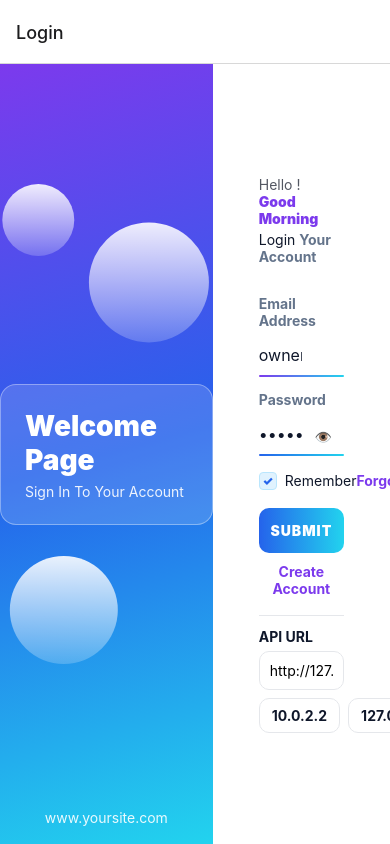
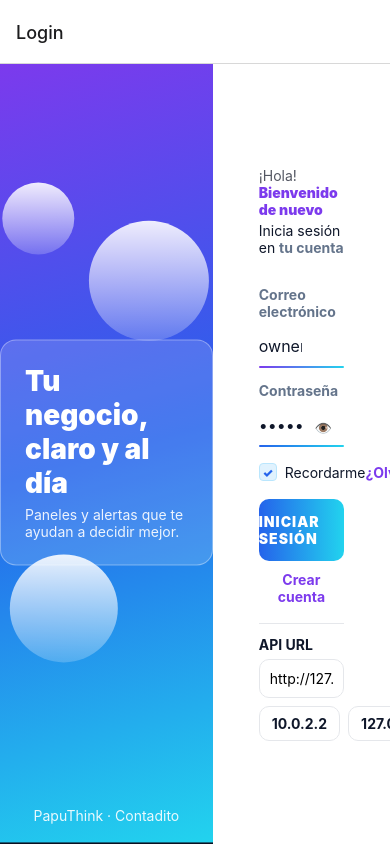
Before and after one commit to Diego23685/contadito-fullstack, a React Native app in the folder frontend/: screen /Login in a window 390 px wide. Built offline with nearby package versions, Linux system fonts and the light colour scheme.

Commit message:
Mejoras de diseño de login

```diff
--- a/frontend/src/screens/LoginScreen.tsx
+++ b/frontend/src/screens/LoginScreen.tsx
@@ -1,11 +1,11 @@
-// src/screens/LoginScreen.tsx — estilo mock (panel welcome + form) usando librerías
+// src/screens/LoginScreen.tsx — estilo mock (panel welcome + form) con rotación de mensajes
 // Librerías usadas:
 //  - expo-linear-gradient (o react-native-linear-gradient)
 //  - react-native-svg
-//  - react-native-vector-icons (opcional)
+//  - (opcional) react-native-vector-icons si luego quieres íconos
 // Mantiene endpoints y navegación.
 
-import React, { useContext, useEffect, useMemo, useState } from 'react';
+import React, { useContext, useEffect, useMemo, useRef, useState } from 'react';
 import {
   View,
   Text,
@@ -20,10 +20,12 @@ import {
   StatusBar,
   KeyboardAvoidingView,
   ScrollView,
+  Animated,
+  Easing,
 } from 'react-native';
 import { LinearGradient } from 'expo-linear-gradient';
+// Si no usas Expo, cambia la import a: import LinearGradient from 'react-native-linear-gradient';
 import Svg, { Defs, LinearGradient as SvgLinearGradient, Stop, Circle } from 'react-native-svg';
-// Si no usas Expo, cambia la import a: import LinearGradient from 'react-native-linear-gradient';
 
 import { api, setBaseUrl } from '../api';
 import { AuthContext } from '../providers/AuthContext';
@@ -46,6 +48,15 @@ const P = {
   danger: '#EF4444',
   white: '#FFFFFF',
 };
+
+// Mensajes que rotan en el panel izquierdo (título, subtítulo)
+const WELCOMES: Array<[string, string]> = [
+  ['Tu negocio, claro y al día', 'Paneles y alertas que te ayudan a decidir mejor.'],
+  ['Finanzas simples, decisiones grandes', 'Vende, cobra y controla inventario sin dolores de cabeza.'],
+  ['Hecho para Nicaragua y C.A.', 'Benchmarking regional y pagos locales integrados.'],
+  ['Tu asesor de bolsillo', 'Consejos prácticos y métricas que impulsan tu pyme.'],
+  ['Integrado a tu día a día', 'WhatsApp Business, facturación electrónica y más.'],
+];
 
 const SmallBtn: React.FC<{ title: string; onPress: () => void }>=({ title, onPress }) => (
   <Pressable onPress={onPress} style={styles.smallBtn}>
@@ -72,7 +83,43 @@ export default function LoginScreen() {
   const [loading, setLoading] = useState(false);
   const [error, setError] = useState<string | null>(null);
 
+  // Rotación de mensajes del panel izquierdo
+  const [welcomeIdx, setWelcomeIdx] = useState(0);
+  const fade = useRef(new Animated.Value(1)).current;
+  const float = useRef(new Animated.Value(0)).current; // micro-animación opcional al panel
+
   useEffect(() => { setBaseUrl(base); }, [base]);
+
+  useEffect(() => {
+    // Fade out → cambia índice → fade in
+    const interval = setInterval(() => {
+      Animated.timing(fade, {
+        toValue: 0,
+        duration: 250,
+        easing: Easing.out(Easing.quad),
+        useNativeDriver: true,
+      }).start(() => {
+        setWelcomeIdx(i => (i + 1) % WELCOMES.length);
+        Animated.timing(fade, {
+          toValue: 1,
+          duration: 250,
+          easing: Easing.out(Easing.quad),
+          useNativeDriver: true,
+        }).start();
+      });
+    }, 6000); // cada 6s
+    return () => clearInterval(interval);
+  }, [fade]);
+
+  useEffect(() => {
+    // Micro “flotación” del panel para dar vida (opcional)
+    Animated.loop(
+      Animated.sequence([
+        Animated.timing(float, { toValue: 1, duration: 3500, easing: Easing.inOut(Easing.quad), useNativeDriver: true }),
+        Animated.timing(float, { toValue: 0, duration: 3500, easing: Easing.inOut(Easing.quad), useNativeDriver: true }),
+      ])
+    ).start();
+  }, [float]);
 
   const validEmail = useMemo(() => /.+@.+\..+/.test(email.trim()), [email]);
   const validPassword = useMemo(() => password.trim().length >= 3, [password]);
@@ -100,6 +147,12 @@ export default function LoginScreen() {
 
       <View style={styles.split}>
         {/* Left panel (Welcome) */}
+        <Animated.View
+          style={[
+            styles.leftFloat,
+            { transform: [{ translateY: float.interpolate({ inputRange: [0, 1], outputRange: [0, -4] }) }] },
+          ]}
+        >
           <LinearGradient
             colors={[P.violet, P.blue, P.cyan]}
             start={{ x: 0, y: 0 }} end={{ x: 1, y: 1 }}
@@ -117,22 +170,27 @@ export default function LoginScreen() {
               <Circle cx="30%" cy="70%" r="54" fill="url(#bubble)" />
             </Svg>
 
-          <View style={styles.welcomeBox}>
-            <Text style={styles.welcomeTitle}>Welcome Page</Text>
-            <Text style={styles.welcomeSub}>Sign In To Your Account</Text>
-          </View>
-          <Text style={styles.site}>www.yoursite.com</Text>
+            {/* Mensajes rotativos */}
+            <Animated.View style={[styles.welcomeBox, { opacity: fade }]}>
+              <Text style={styles.welcomeTitle}>{WELCOMES[welcomeIdx][0]}</Text>
+              <Text style={styles.welcomeSub}>{WELCOMES[welcomeIdx][1]}</Text>
+            </Animated.View>
+            <Text style={styles.site}>PapuThink · Contadito</Text>
           </LinearGradient>
+        </Animated.View>
 
         {/* Right panel (Form) */}
         <KeyboardAvoidingView style={styles.right} behavior={Platform.OS === 'ios' ? 'padding' : undefined}>
           <ScrollView contentContainerStyle={styles.formWrap} keyboardShouldPersistTaps="handled">
             <View style={styles.formCard}>
-              <Text style={styles.hello}>Hello !</Text>
-              <Text style={styles.morning}>Good Morning</Text>
-              <Text style={styles.lead}><Text style={{ color: P.text }}>Login </Text><Text style={{ fontWeight: '700' }}>Your Account</Text></Text>
+              <Text style={styles.hello}>¡Hola!</Text>
+              <Text style={styles.morning}>Bienvenido de nuevo</Text>
+              <Text style={styles.lead}>
+                <Text style={{ color: P.text }}>Inicia sesión en </Text>
+                <Text style={{ fontWeight: '700' }}>tu cuenta</Text>
+              </Text>
 
-              <Field label="Email Address">
+              <Field label="Correo electrónico">
                 <TextInput
                   style={styles.input}
                   value={email}
@@ -145,7 +203,7 @@ export default function LoginScreen() {
                 <LinearGradient colors={[P.violet, P.cyan]} start={{x:0,y:0}} end={{x:1,y:0}} style={styles.underline} />
               </Field>
 
-              <Field label="Password">
+              <Field label="Contraseña">
                 <View>
                   <TextInput
                     style={styles.input}
@@ -157,7 +215,7 @@ export default function LoginScreen() {
                     onSubmitEditing={handleLogin}
                   />
                   <LinearGradient colors={[P.blue, P.cyan]} start={{x:0,y:0}} end={{x:1,y:0}} style={styles.underline} />
-                  <Pressable onPress={() => setShowPass(s => !s)} style={styles.eyeBtn}>
+                  <Pressable onPress={() => setShowPass(s => !s)} style={styles.eyeBtn} accessibilityLabel={showPass ? 'Ocultar contraseña' : 'Mostrar contraseña'}>
                     <Text style={{ fontWeight: '700' }}>{showPass ? '🙈' : '👁️'}</Text>
                   </Pressable>
                 </View>
@@ -166,31 +224,32 @@ export default function LoginScreen() {
               <View style={styles.rowBetween}>
                 <Pressable onPress={() => setRemember(r => !r)} style={styles.rememberRow}>
                   <View style={[styles.checkbox, remember && styles.checkboxOn]}>{remember && <Text style={styles.tick}>✓</Text>}</View>
-                  <Text style={styles.rememberText}>Remember</Text>
+                  <Text style={styles.rememberText}>Recordarme</Text>
                 </Pressable>
                 <Pressable onPress={() => Alert.alert('Recuperar contraseña', 'Implementa navegación a ForgotPassword')}>
-                  <Text style={styles.forgot}>Forgot Password ?</Text>
+                  <Text style={styles.forgot}>¿Olvidaste tu contraseña?</Text>
                 </Pressable>
               </View>
 
               {!!error && <Text style={styles.error}>{error}</Text>}
 
-              <Pressable onPress={handleLogin} disabled={loading || !formValid} style={styles.submit}>
+              <Pressable onPress={handleLogin} disabled={loading || !formValid} style={[styles.submit, (loading || !formValid) && { opacity: 0.6 }]}>
                 <LinearGradient colors={[P.blue, P.cyan]} start={{x:0,y:0}} end={{x:1,y:0}} style={styles.submitBG} />
                 {loading ? (
                   <View style={{ flexDirection: 'row', alignItems: 'center', gap: 8 }}>
                     <ActivityIndicator color={P.white} />
-                    <Text style={styles.submitText}>SUBMIT</Text>
+                    <Text style={styles.submitText}>INGRESANDO…</Text>
                   </View>
                 ) : (
-                  <Text style={styles.submitText}>SUBMIT</Text>
+                  <Text style={styles.submitText}>INICIAR SESIÓN</Text>
                 )}
               </Pressable>
 
               <Pressable onPress={() => navigation.navigate('Register')} style={{ marginTop: 10 }}>
-                <Text style={styles.create}>Create Account</Text>
+                <Text style={styles.create}>Crear cuenta</Text>
               </Pressable>
 
+              {/* API controls */}
               <View style={styles.apiBox}>
                 <Text style={styles.apiTitle}>API URL</Text>
                 <TextInput
@@ -218,8 +277,17 @@ const styles = StyleSheet.create({
   root: { flex: 1, backgroundColor: P.dark },
   split: { flex: 1, flexDirection: 'row' },
 
-  left: { flex: 1.2, alignItems: 'center', justifyContent: 'center', overflow: 'hidden' },
-  welcomeBox: { backgroundColor: 'rgba(255,255,255,0.15)', borderRadius: 16, padding: 24, borderWidth: 1, borderColor: 'rgba(255,255,255,0.35)' },
+  // “float” wrapper para el panel izquierdo (animación opcional)
+  leftFloat: { flex: 1.2 },
+
+  left: { flex: 1, alignItems: 'center', justifyContent: 'center', overflow: 'hidden' },
+  welcomeBox: {
+    backgroundColor: 'rgba(255,255,255,0.15)',
+    borderRadius: 16,
+    padding: 24,
+    borderWidth: 1,
+    borderColor: 'rgba(255,255,255,0.35)',
+  },
   welcomeTitle: { color: '#fff', fontSize: 28, fontWeight: '900' },
   welcomeSub: { color: 'rgba(255,255,255,0.9)', marginTop: 6 },
   site: { color: 'rgba(255,255,255,0.9)', position: 'absolute', bottom: 18 },
```
Lines whose indentation alone changed are shown as unchanged.
